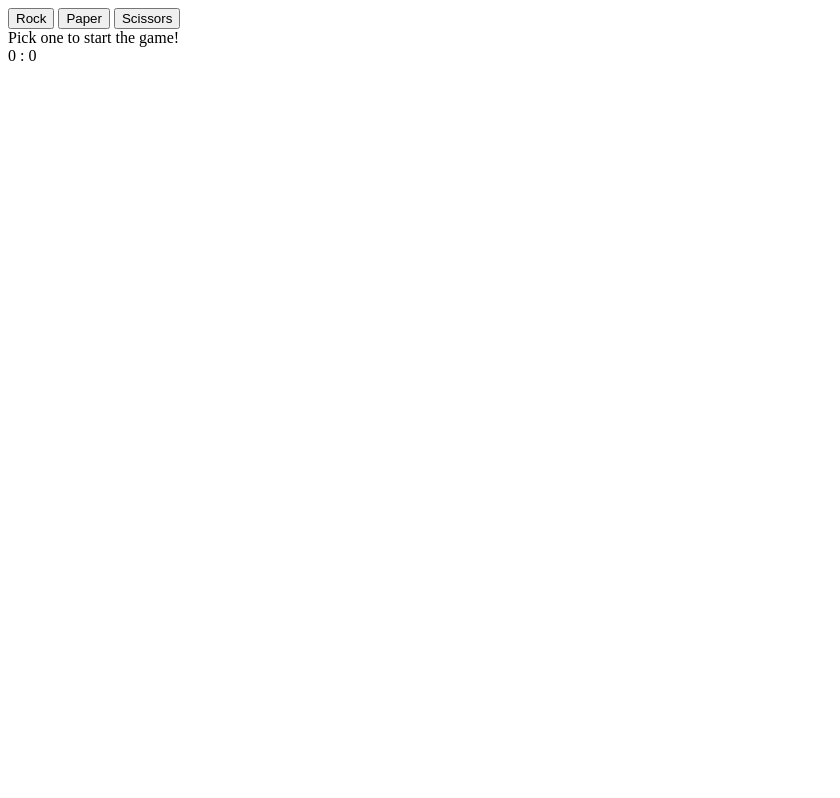
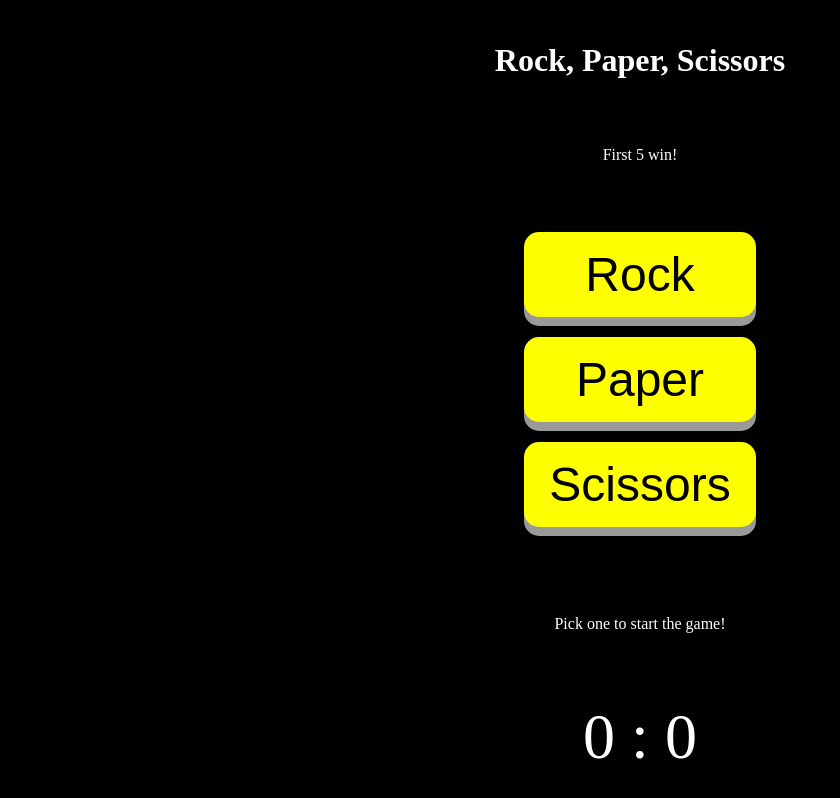
Before and after one commit to danvitu/rock-paper-scissors, a plain HTML site: page index.html in a window 1280 px wide. Shown: the whole page, without its empty margins (0-840 px from the left). Drawn offline with Linux system fonts and the light colour scheme.

Commit message:
Update UI

```diff
--- a/index.html
+++ b/index.html
@@ -8,13 +8,17 @@
   <link rel="stylesheet" href="style.css">
 </head>
 <body>
-  <div class="buttons">
-    <button id="rock">Rock</button>
-    <button id="paper">Paper</button>
-    <button id="scissors">Scissors</button>
+  <div class="game">
+    <h1>Rock, Paper, Scissors</h1>
+    <p>First 5 win!</p>
+
+    <div class="buttons">
+      <button id="rock">Rock</button>
+      <button id="paper">Paper</button>
+      <button id="scissors">Scissors</button>
+   </div>
+   <div class="container" id="container"></div>
+   <div class="score" id="score"></div>
   </div>
-
-  <div id="container"></div>
-  <div id="score"></div>
 </body>
 </html>
--- a/style.css
+++ b/style.css
@@ -1,3 +1,58 @@
-.buttons {
+* {
+  box-sizing: border-box;
+}
+
+body {
+  color: white;
+  background-color: black;
 
 }
+
+.game {
+  display: flex;
+  flex-direction: column;
+  justify-content: space-around;
+  align-items: center;
+  height: 100vh;
+}
+
+h1 {
+  text-align: center;
+  margin: 0;
+}
+
+p {
+  margin: 0;
+}
+
+.buttons {
+  display: flex;
+  flex-direction: column;
+  justify-content: space-around;
+  gap: 20px;
+  flex-wrap: wrap;
+}
+
+button {
+  padding: 15px 25px;
+  font-size: 48px;
+  cursor: pointer;
+  text-align: center;
+  text-decoration: none;
+  outline: none;
+  color: black;
+  background-color: yellow;
+  border: none;
+  border-radius: 15px;
+  box-shadow: 0 9px #999; */
+}
+
+.container {
+  margin-top: 20px;
+  text-align: center;
+}
+
+.score {
+  text-align: center;
+  font-size: 64px;
+}
```
